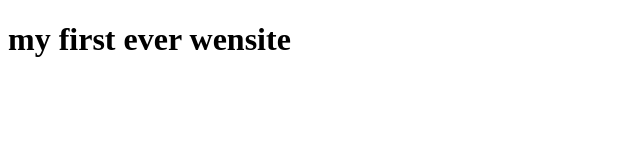
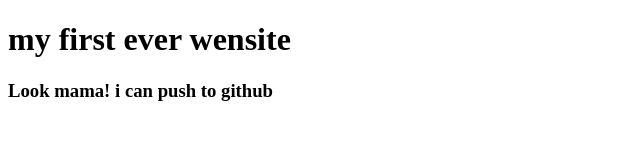
Before and after one commit to arefinhassan/my-first-website, a plain HTML site: page index.html in a window 1280 px wide. Shown: the whole page, without its empty margins (0-640 px from the left). Drawn offline with Linux system fonts and the light colour scheme.

Commit message:
learned github

```diff
--- a/index.html
+++ b/index.html
@@ -7,5 +7,6 @@
 </head>
 <body>
     <h1> my first ever wensite</h1>
+    <h3>Look mama! i can push to github</h3>
 </body>
 </html>
```
